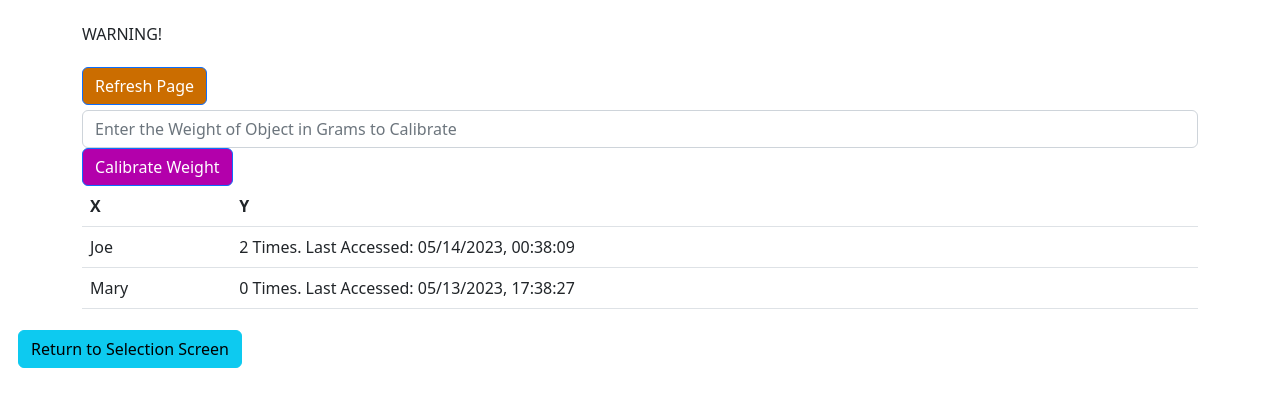
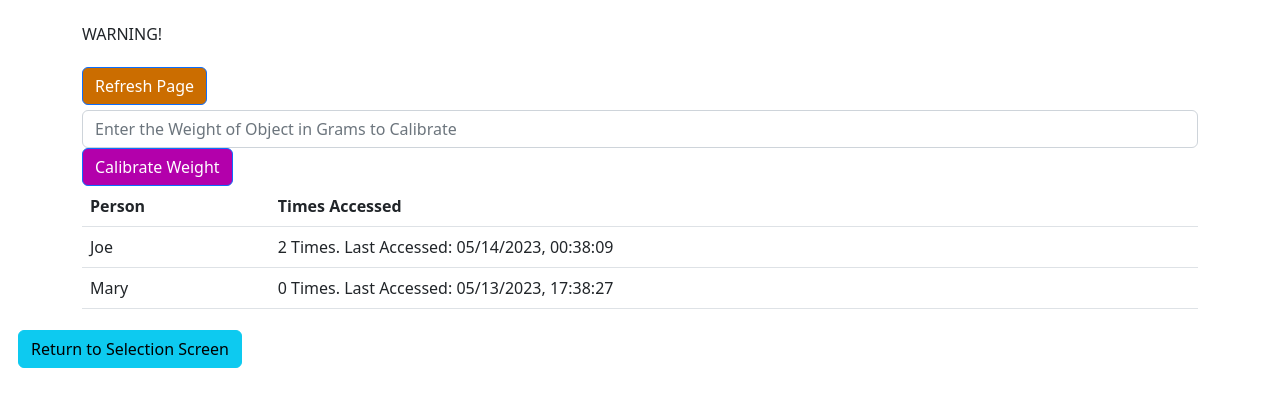
Before and after one commit to kl3658/SmartCabinet, a Flask app: page /templates/options in a window 1280 px wide. Shown: the part 182-589 px from the top of the page. Run offline with Flask 3, Linux system fonts and the light colour scheme; some libraries are stand-ins or nearby versions.

Commit message:
Minor fixes on the webpages

```diff
--- a/templates/keypadmode.html
+++ b/templates/keypadmode.html
@@ -15,7 +15,7 @@
     <div class="container">
         <div class="row">
             <div class="col-md-6">
-                <form method="post"><input class="form-control form-control-lg" type="number" placeholder="Enter New Keypad Code Here" name="virtual_keypad_input"><button class="btn btn-primary" type="submit">Unlock</button></form>
+                <form method="post"><input class="form-control form-control-lg" type="number" placeholder="Enter New Keypad Code Here" name="virtual_keypad_input"><button class="btn btn-primary" type="submit">Add New Code</button></form>
             </div>
             <div class="col"><p>New Code Entered: {{ passcode_entered }}</p></div>
         </div>
--- a/templates/options.html
+++ b/templates/options.html
@@ -28,8 +28,8 @@
     <table class="table">
         <thead>
             <tr>
-                <th>X</th>
-                <th>Y</th>
+                <th>Person</th>
+                <th>Times Accessed</th>
             </tr>
         </thead>
         <tbody>
--- a/templates/selection.html
+++ b/templates/selection.html
@@ -21,7 +21,7 @@
             <div class="col-md-12" style="text-align: center;"><a class="btn btn-primary btn-lg" role="button" style="margin-top: 20px;margin-bottom: 20px;background: rgb(0,168,220);padding-left: 29px;padding-right: 24px;" href="/templates/keypadmode">Keypad Mode</a></div>
         </div>
         <div class="row">
-            <div class="col-md-12" style="text-align: center;"><a class="btn btn-primary btn-lg" role="button" style="margin-top: 20px;margin-bottom: 20px;background: rgb(0,191,19);" href="/templates/unlockedmode">Unlocked Mode</a></div>
+            <div class="col-md-12" style="text-align: center;"><a class="btn btn-primary btn-lg" role="button" style="margin-top: 20px;margin-bottom: 20px;background: rgb(0,191,19);" href="/templates/unlockedmode">Servo Mode</a></div>
         </div>
     </div>
     <div class="container">
```
